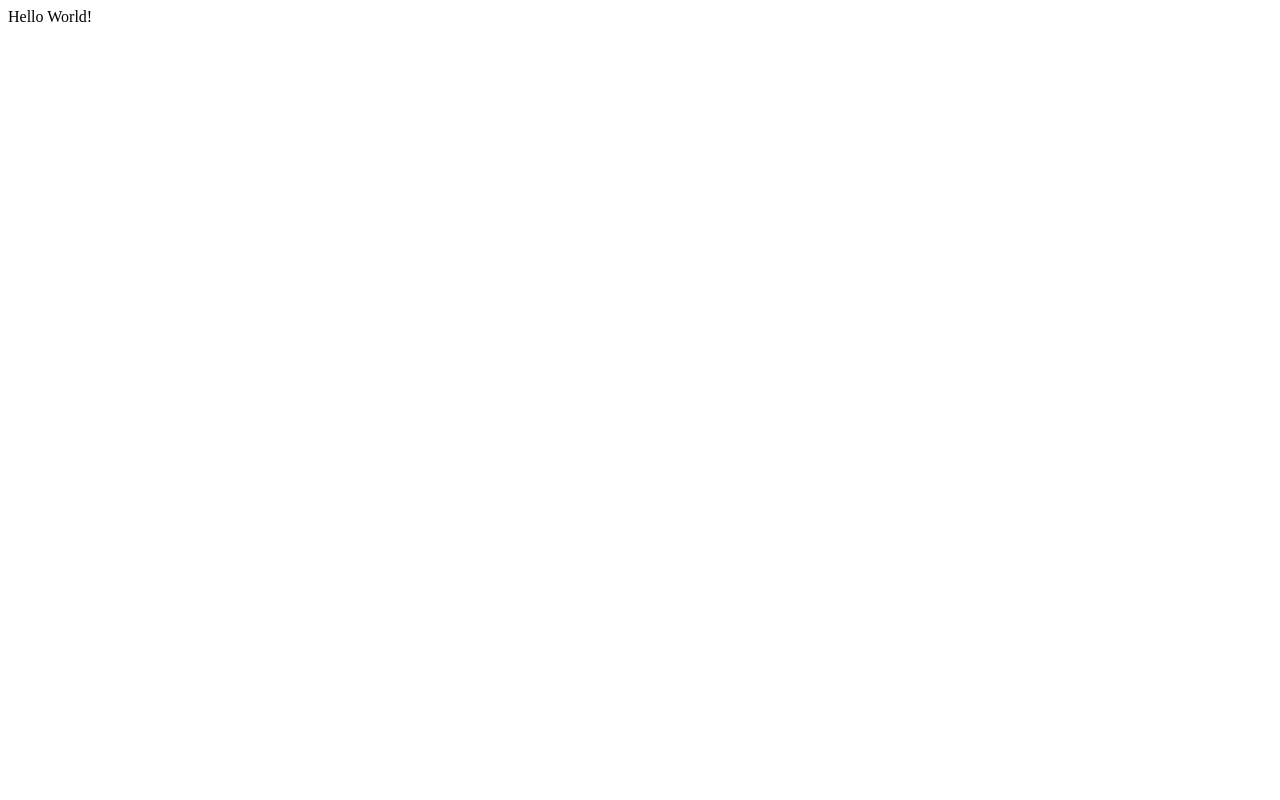
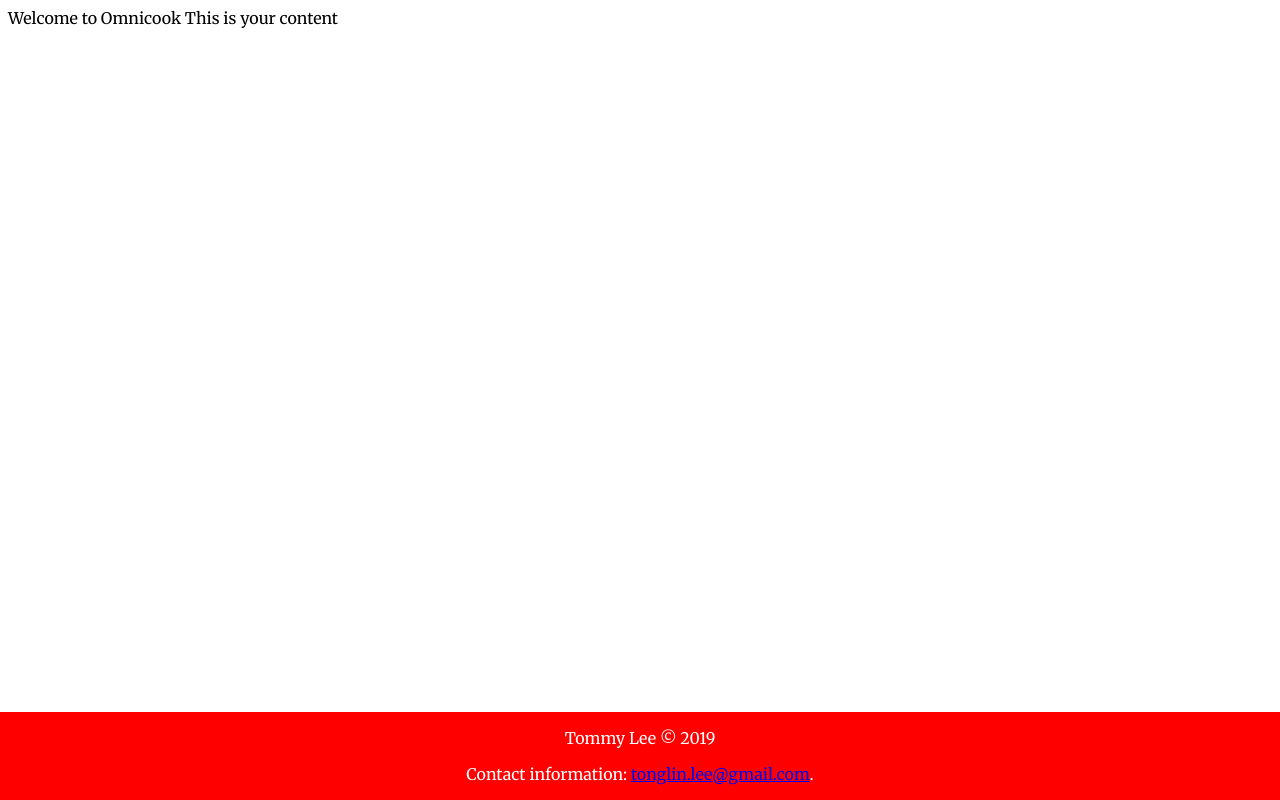
Before and after one commit to naturalDev0/p3-omnicook, a Flask app: page / in a window 1280 px wide. Before the commit the page is almost empty. Run offline with Flask 2, Linux system fonts and the light colour scheme.

Commit message:
1. Added 'static' folder to display css styling 2. Made minor changes to HTML for CSS stylesheet to work 3. Added render_template function for Flask to use index.html instead of hardcode 'hello world'

```diff
--- a/app.py
+++ b/app.py
@@ -14,7 +14,7 @@ app = Flask(__name__)
 
 @app.route('/')
 def index():
-    return "Hello World!"
+    return render_template("index.html")
 
 # Boilerplate
 if __name__ == '__main__':
--- /dev/null
+++ b/static/css/style.css
@@ -0,0 +1,23 @@
+/* IMPORTS : API */
+@import url('https://fonts.googleapis.com/css?family=Merriweather&display=swap');
+
+* {
+    font-family: 'Merriweather', serif;
+}
+
+
+/* Footer layout
+*/
+footer {
+  position: fixed;
+
+  left: 0;
+  bottom: 0;
+
+  width: 100%;
+
+  background-color: red;
+  color: white;
+
+  text-align: center;
+}
--- a/templates/base.html
+++ b/templates/base.html
@@ -4,14 +4,20 @@
     <meta charset="UTF-8">
     <meta name="viewport" content="width=device-width, initial-scale=1.0">
     <meta http-equiv="X-UA-Compatible" content="ie=edge">
+
+    <!--<link rel="stylesheet" type="text/css" href="/style.css">-->
+    <link rel="stylesheet" href="{{ url_for('static', filename='css/style.css') }}">
+
     <title>Omnicook. Your one stop cooking recipe station.</title>
+
 </head>
 <body>
     {% block title %}{% endblock %}
     {% block content %}{% endblock %}
-    <div id='footer'>
-        &copy; Tommy Lee 2019<br/>
-        tonglin.lee@gmail.com
-    </div>
+    <footer>
+      <p>Tommy Lee &copy; 2019</p>
+      <p>Contact information: <a href="mailto:tonglin.lee@gmail.com">
+      tonglin.lee@gmail.com</a>.</p>
+    </footer>
 </body>
 </html>
```
Also changed, not shown: .c9/metadata/environment/app.py (+1 -1 lines), 1 other file.
